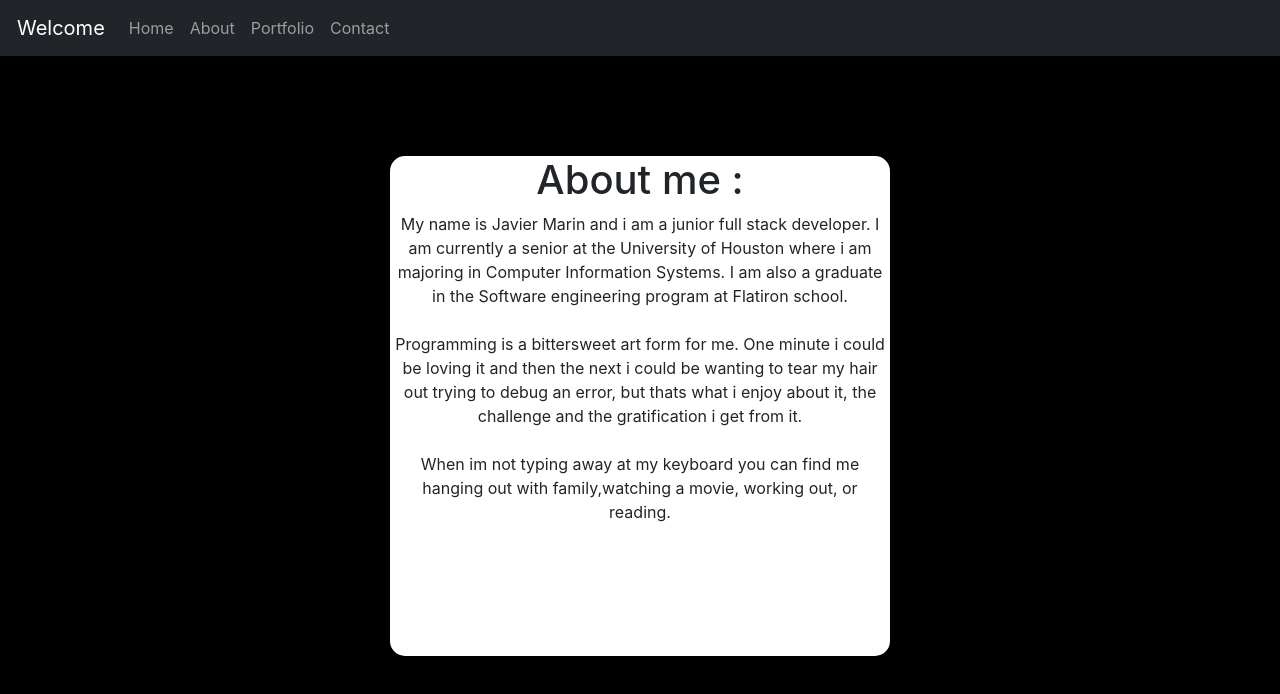
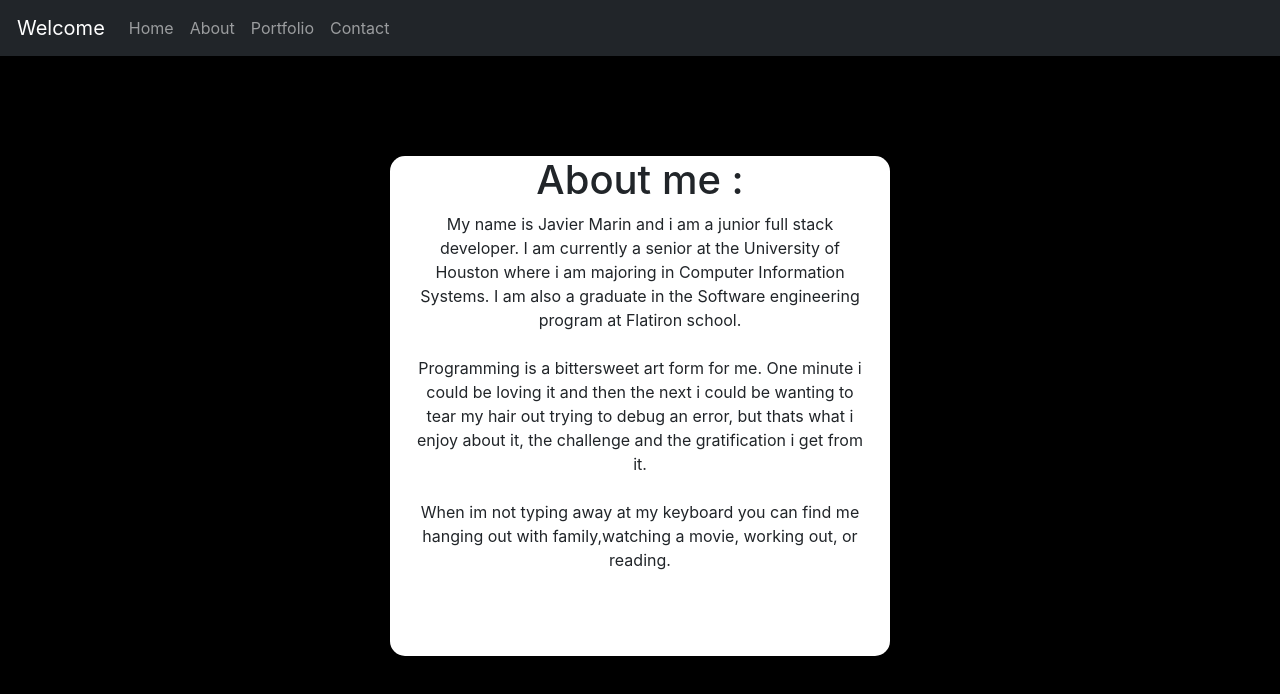
Before and after one commit to jaym832/my-portfolio, a React (Create React App) app: page /about in a window 1280 px wide. Shown: the top 694 px of the page. Built offline with nearby package versions, Linux system fonts and the light colour scheme.

Commit message:
added padding in about me

```diff
--- a/src/Components/About/About.css
+++ b/src/Components/About/About.css
@@ -6,6 +6,8 @@
   margin: auto;
   margin-top: 100px;
   max-width: 100%;
+  padding-left: 25px;
+  padding-right: 25px;
 }
 .about-text {
   text-align: center;
```
